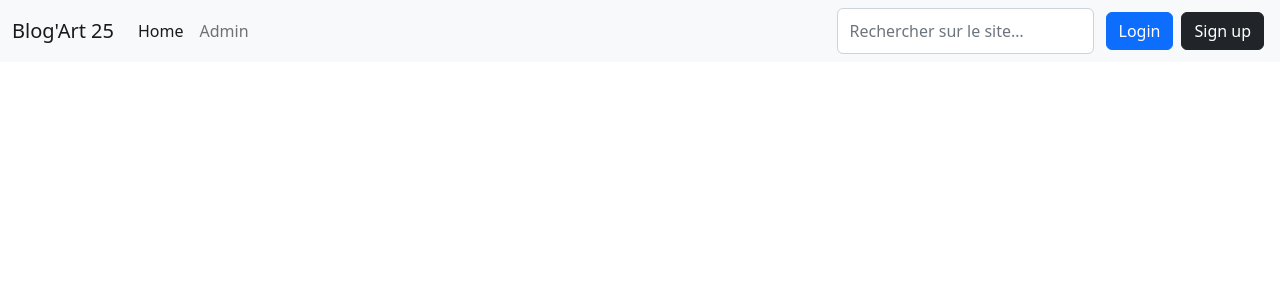
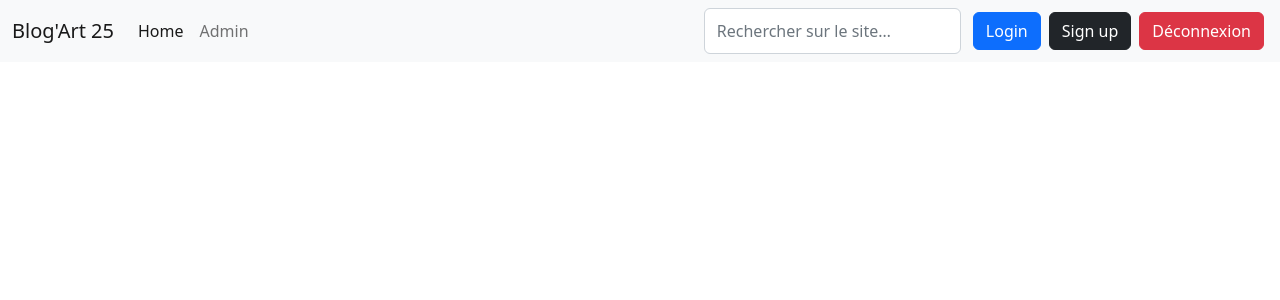
Before and after one commit to Tominouu/Blog_Art25, a PHP site: page /header.php in a window 1280 px wide. Shown: the top 300 px of the page. Run offline with PHP 8.4, Linux system fonts and the light colour scheme; a stand-in replaces the project's code that opens the database connection; some libraries are stand-ins or nearby versions.

Commit message:
Update header.php
LECLERCQ

```diff
--- a/header.php
+++ b/header.php
@@ -38,6 +38,8 @@ require_once 'config.php';
       </form>
       <a class="btn btn-primary m-1" href="/views/backend/security/login.php" role="button">Login</a>
       <a class="btn btn-dark m-1" href="/views/backend/security/signup.php" role="button">Sign up</a>
+      <a class="btn btn-danger m-1" href="/api/security/disconnect.php" role="button">Déconnexion</a>
+
     </div>
   </div>
 </nav>
```
